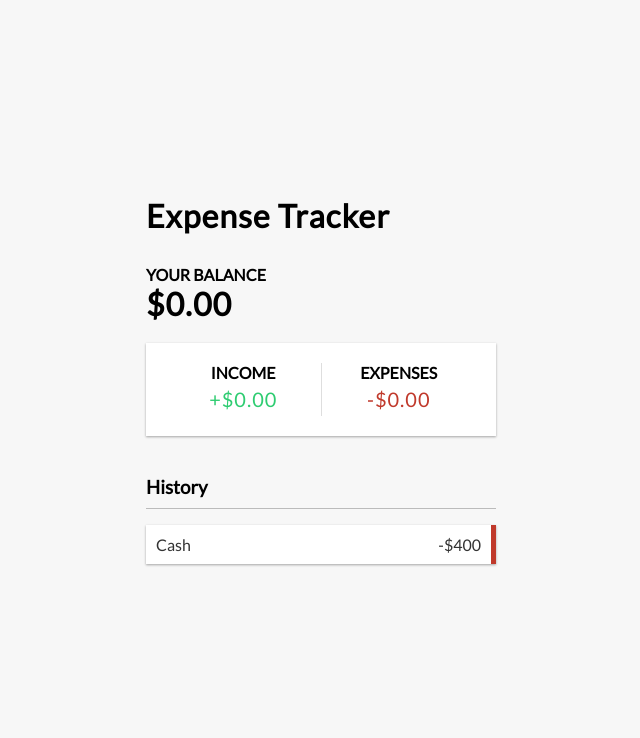
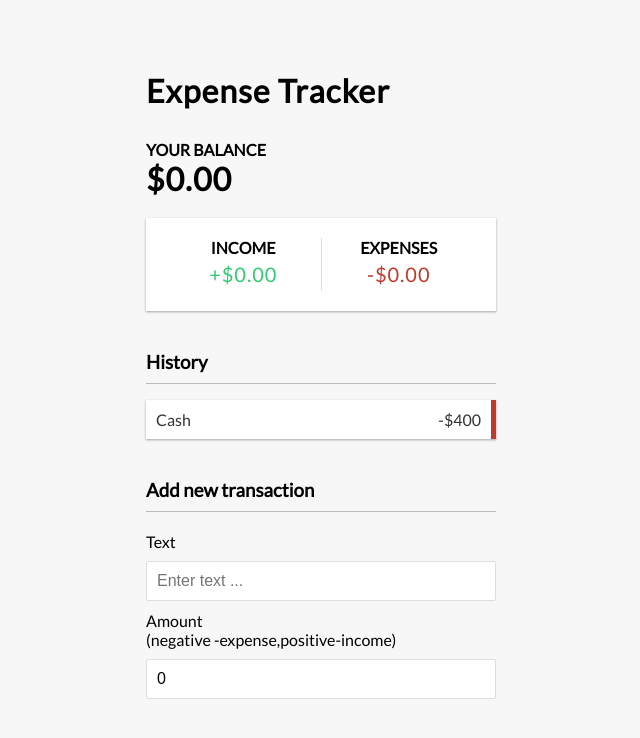
Before and after one commit to MuteeVincente/expense-tracker-react, a React (Create React App) app: page / in a window 1280 px wide. Shown: the top 738 px of the page, without its empty margins (319-959 px from the left). Built offline with nearby package versions, Linux system fonts and the light colour scheme.

Commit message:
creating context

```diff
--- a/src/App.js
+++ b/src/App.js
@@ -1,7 +1,9 @@
 import Header from './components/Header';
 import Balance from './components/Balance';
 import IncomeExpenses from './components/IncomeExpenses';
-import TransactionList from './components/TranscationList';
+import TransactionList from './components/TransactionList';
+import AddTransaction  from './components/AddTransaction';
+
 import './App.css';
 
 function App() {
@@ -12,6 +14,7 @@
       <Balance/>
       <IncomeExpenses/>
       <TransactionList/>
+      <AddTransaction/>
     </div>
     </div>
   );
--- /dev/null
+++ b/src/components/AddTransaction.js
@@ -0,0 +1,31 @@
+import React, {useState} from 'react'
+
+const AddTransactionList = () => {
+  const[text,setText] = useState('');
+  const[amount,setAmount] = useState(0);
+
+  return (
+    <>
+    <h3>Add new transaction</h3>
+    <form>
+        <div className='form-control'>
+            <label htmlFor ='text'>Text</label>
+            <input type='text' value={text}
+            onChange={(e) => setText(e.target.value)}
+            placeholder='Enter text ...'/>
+        </div>
+        <div className='form-control'>
+            <label htmlFor='amount'>Amount
+            <br/>
+            (negative -expense,positive-income)
+            </label>
+            <input  type='number' value={amount}
+            onChange={(e) => setAmount(e.target.value)}placeholder='Enter amount'/>
+        </div>
+    </form>
+
+    </>
+  )
+}
+
+export default AddTransactionList
```
Also changed, not shown: src/components/AddTranscation.js (deleted, +0 -25 lines), src/components/TransactionList.js (renamed from src/components/TranscationList.js), src/context/GlobalState.js (added).
